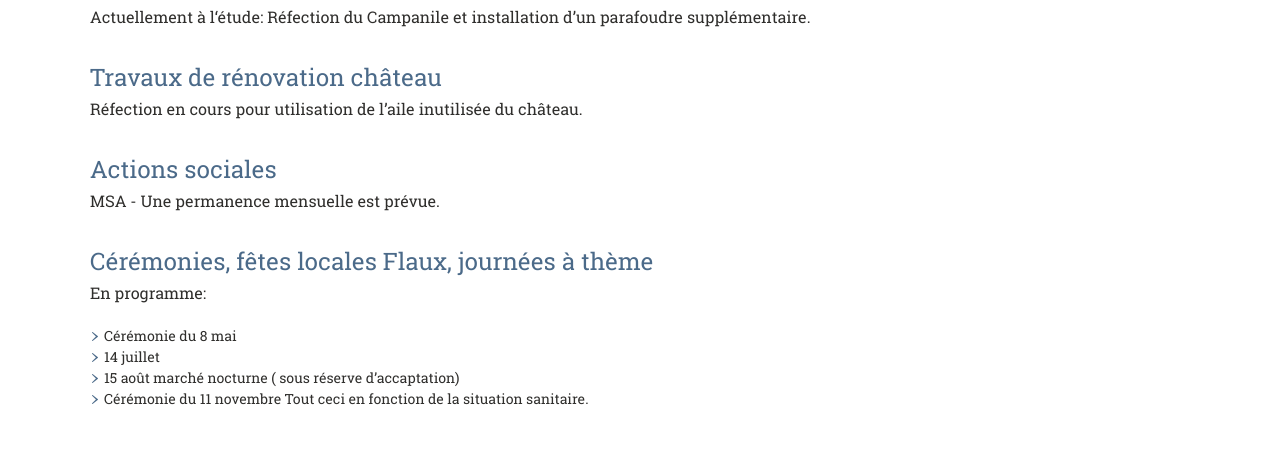
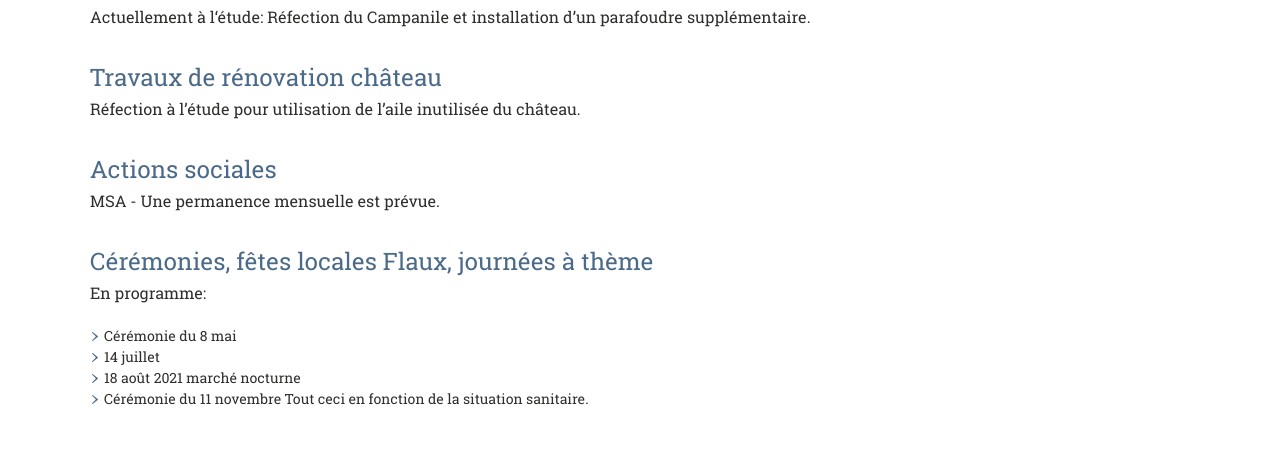
Before and after one commit to Flaux-Village/flaux-village.github.io, a Jekyll site: the page built from projetfuture.md, in a window 1280 px wide. Shown: the part 1022-1497 px from the top of the page. Built offline with Jekyll 4.4.1, drawn with Linux system fonts in a browser that asks for light colours; our own code applies the rules of GitHub Pages for plain Markdown files.

Commit message:
Update projetfuture.md

```diff
--- a/projetfuture.md
+++ b/projetfuture.md
@@ -38,7 +38,7 @@ Allées du château et parc actuellement à l’étude
 Actuellement à l‘étude: Réfection du Campanile et installation d’un parafoudre supplémentaire.
 
 # Travaux de rénovation château
-Réfection en cours pour utilisation de l'aile inutilisée du château.
+Réfection à l'étude pour utilisation de l'aile inutilisée du château.
 
 # Actions sociales
 MSA - Une permanence mensuelle est prévue.
@@ -47,6 +47,6 @@ MSA - Une permanence mensuelle est prévue.
 En programme:
 - Cérémonie  du 8 mai
 - 14 juillet
-- 15 août marché  nocturne ( sous réserve  d'accaptation)
-- Cérémonie  du 11 novembre
+- 18 août 2021 marché  nocturne
+- Cérémonie du 11 novembre
 Tout  ceci  en fonction de la situation sanitaire.
```
